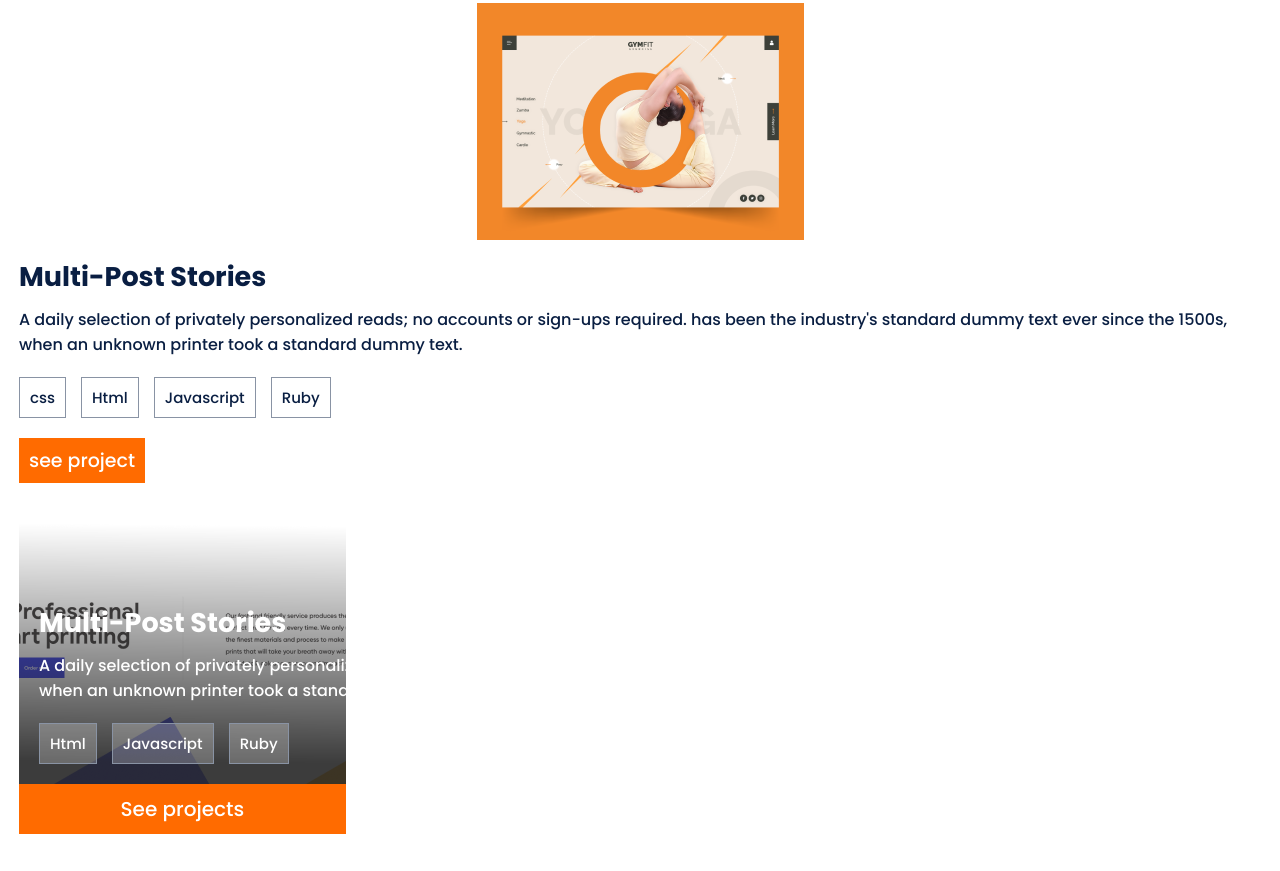
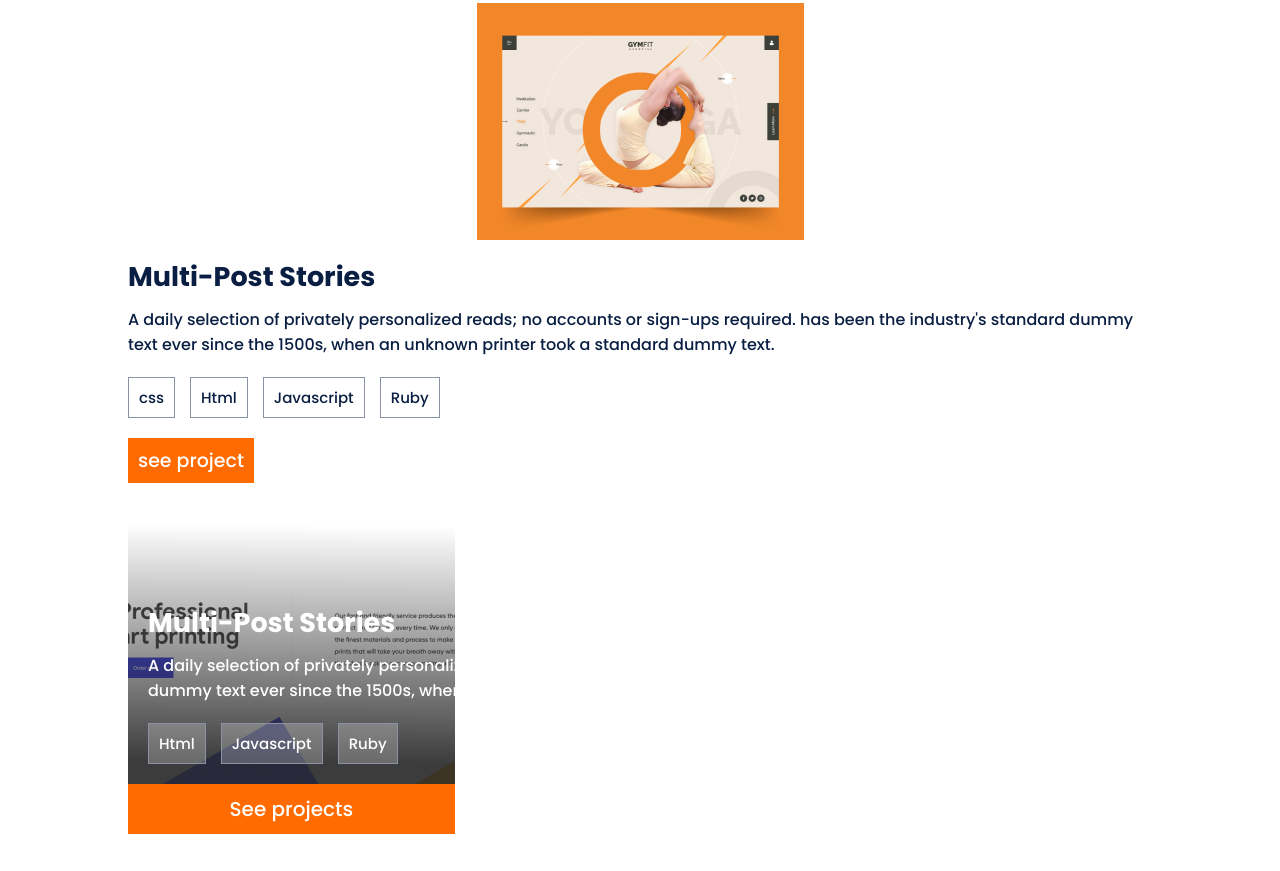
Before and after one commit to MaganaAsiati/hello_microverse_pr, a website: page index.html in a window 1280 px wide. Shown: the part 565-1436 px from the top of the page. Drawn offline with Linux system fonts and the light colour scheme.

Commit message:
add displaygrid

```diff
--- a/style.css
+++ b/style.css
@@ -64,7 +64,8 @@ h1 {
 }
 
 .card_section {
-  display: grid;
+  display: flex;
+  flex-direction: column;
   text-align: center;
   margin-bottom: 80px;
 }
@@ -87,8 +88,7 @@ hr {
 }
 
 .card-container {
-  margin-left: 19px;
-  margin-right: 5px;
+  margin: 0 10%;
   text-align: left;
   color: var(--blue);
 }
```
